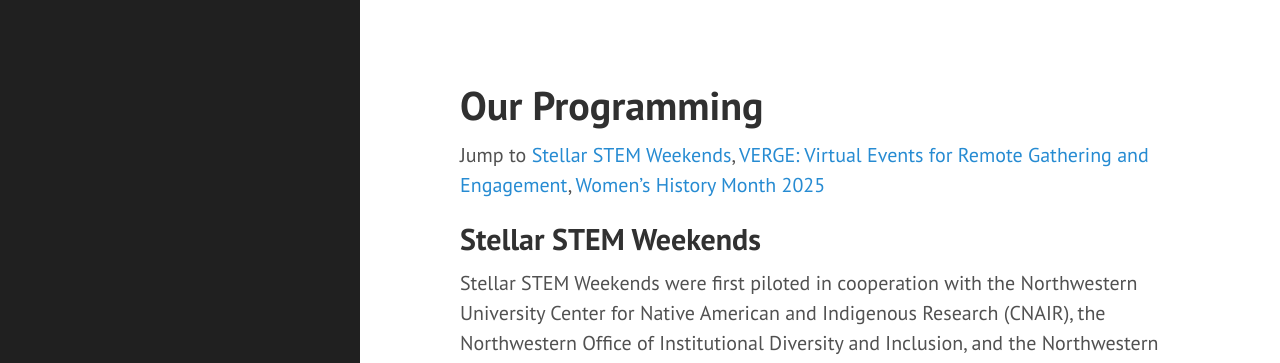
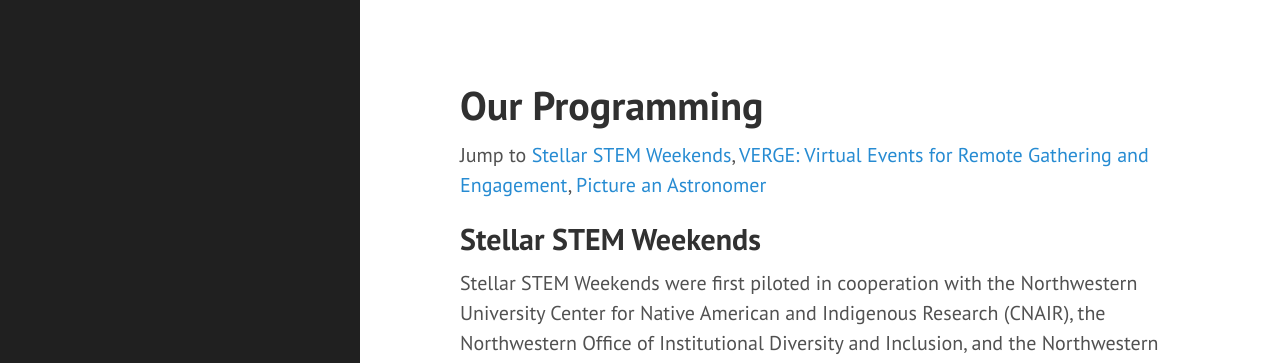
Before and after one commit to siriusb-org/siriusb-org.github.io, a Jekyll site: the page built from programming.md, in a window 1280 px wide and 900 px high. Shown: the top 363 px of the window. Built offline with Jekyll 4.4.1, drawn with Linux system fonts in a browser that asks for light colours.

Commit message:
update jump-to menu

```diff
--- a/programming.md
+++ b/programming.md
@@ -3,7 +3,7 @@ layout: page
 title: Our Programming
 ---
 
-Jump to [Stellar STEM Weekends](#stellar-stem-weekends), [VERGE: Virtual Events for Remote Gathering and Engagement](#verge-virtual-events-for-remote-gathering-and-engagement), [Women's History Month 2025](#picture-an-astronomer-womens-history-month-2025)
+Jump to [Stellar STEM Weekends](#stellar-stem-weekends), [VERGE: Virtual Events for Remote Gathering and Engagement](#verge-virtual-events-for-remote-gathering-and-engagement), [Picture an Astronomer](#picture-an-astronomer-womens-history-month-2025)
 
 ## Stellar STEM Weekends
 
```
